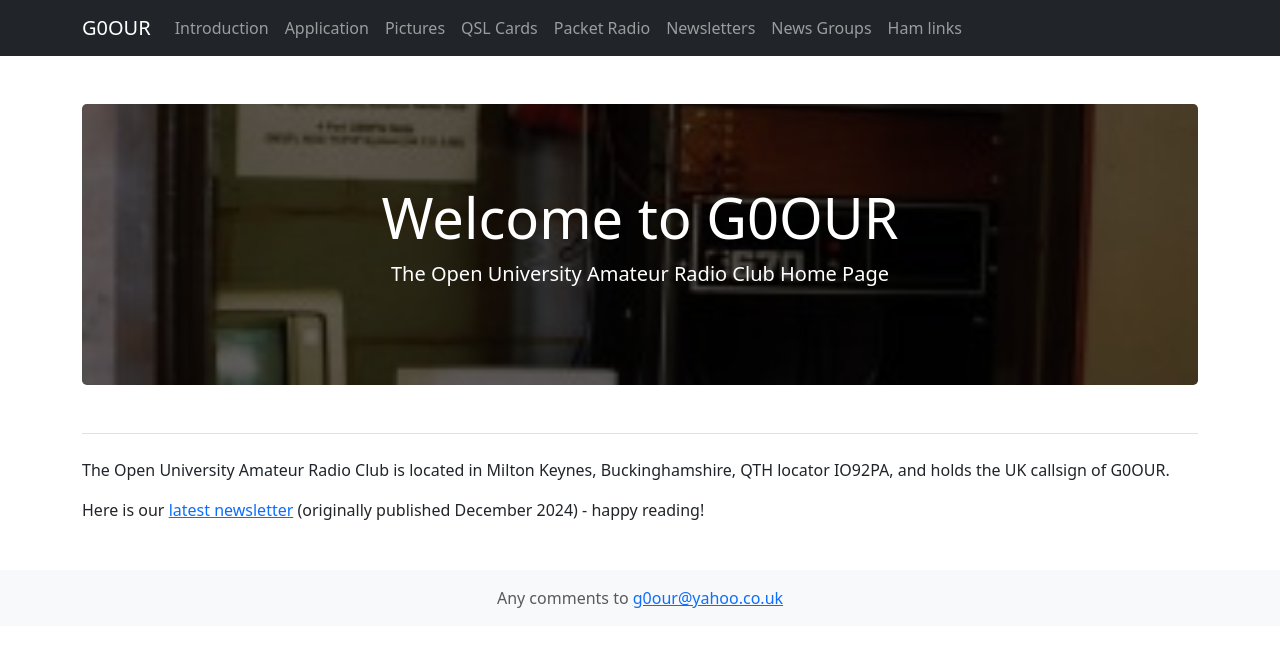
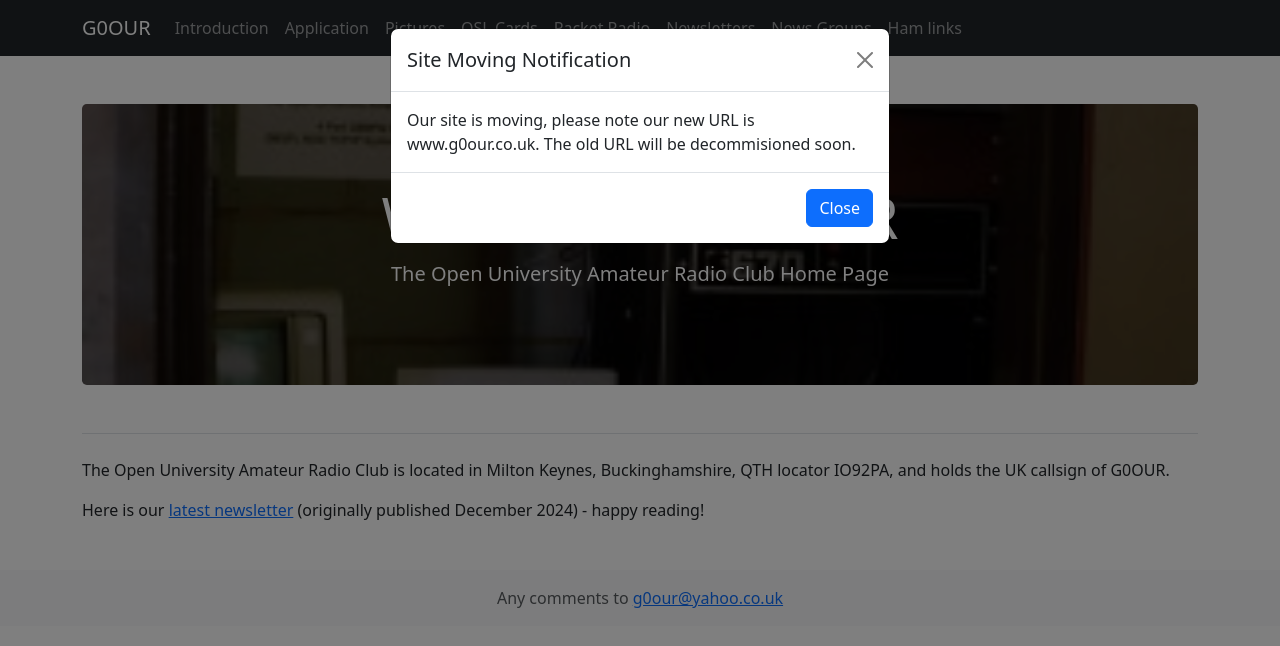
Before and after one commit to g0our/g0our-website, a plain HTML site: page index.html in a window 1280 px wide. Drawn offline with nearby package versions, Linux system fonts and the light colour scheme.

Commit message:
feat: Add notification modal and update multiple pages

```diff
--- a/index.html
+++ b/index.html
@@ -54,6 +54,24 @@
 
     </div>
 
+    <!-- Modal -->
+    <div class="modal fade" id="siteMoveModal" tabindex="-1" aria-labelledby="siteMoveModalLabel" aria-hidden="true">
+      <div class="modal-dialog">
+        <div class="modal-content">
+          <div class="modal-header">
+            <h5 class="modal-title" id="siteMoveModalLabel">Site Moving Notification</h5>
+            <button type="button" class="btn-close" data-bs-dismiss="modal" aria-label="Close"></button>
+          </div>
+          <div class="modal-body">
+            Our site is moving, please note our new URL is www.g0our.co.uk. The old URL will be decommisioned soon.
+          </div>
+          <div class="modal-footer">
+            <button type="button" class="btn btn-primary" data-bs-dismiss="modal">Close</button>
+          </div>
+        </div>
+      </div>
+    </div>
+
     <footer class="footer mt-auto py-3 bg-light">
         <div class="container text-center">
             <span class="text-muted">Any comments to <a href="mailto:g0our@yahoo.co.uk">g0our@yahoo.co.uk</a></span>
@@ -62,5 +80,14 @@
 
     <!-- Bootstrap JS Bundle -->
     <script src="https://cdn.jsdelivr.net/npm/bootstrap@5.3.2/dist/js/bootstrap.bundle.min.js"></script>
+
+    <!-- Modal Trigger Script -->
+    <script>
+      var siteMoveModal = new bootstrap.Modal(document.getElementById('siteMoveModal'), {});
+      window.addEventListener('load', function () {
+        siteMoveModal.show();
+      });
+    </script>
+
 </body>
 </html>
```
